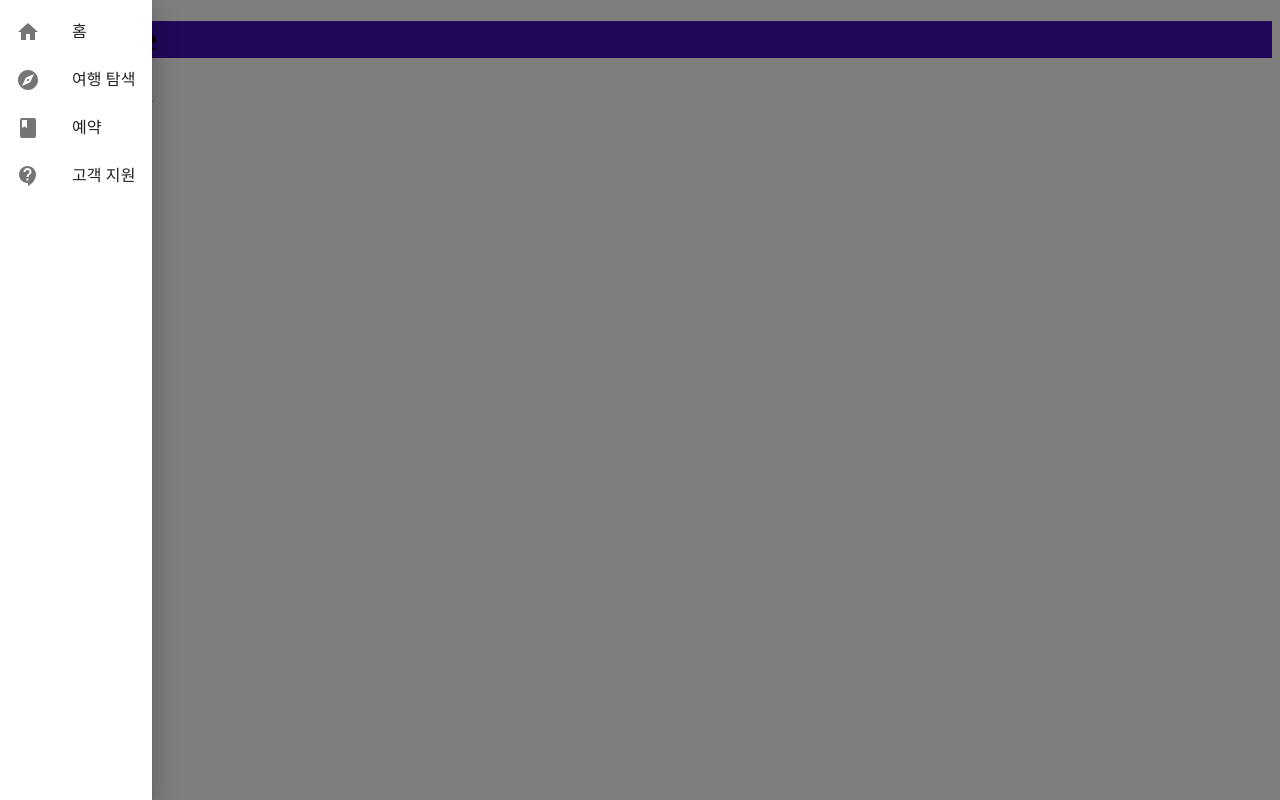
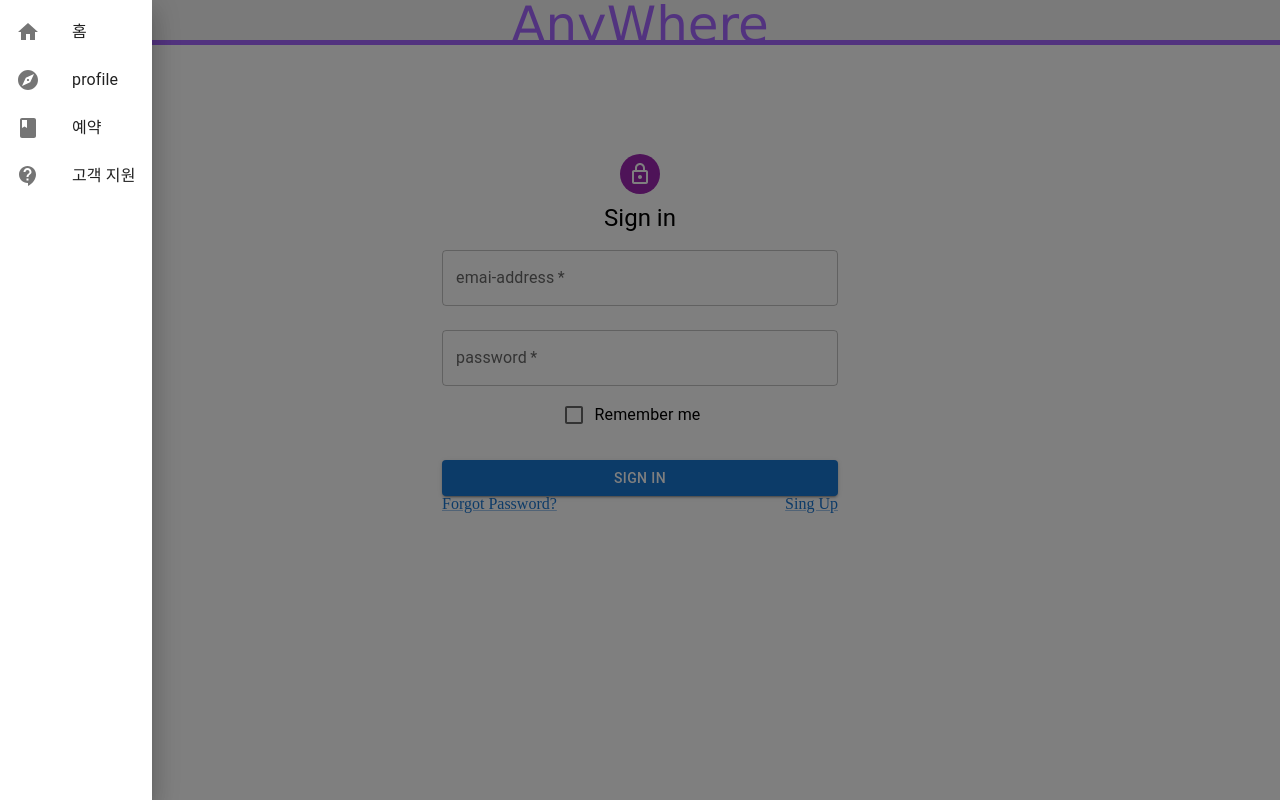
Before and after one commit to 95Donguk/Anywhere, a React (Create React App) app in the folder front/: page /login in a window 1280 px wide. Both pictures are taken after a click on the button "메뉴 열기". Built offline with nearby package versions, Linux system fonts and the light colour scheme.

Commit message:
add sign up

```diff
--- a/front/public/index.html
+++ b/front/public/index.html
@@ -24,7 +24,7 @@
       work correctly both with client-side routing and a non-root public URL.
       Learn how to configure a non-root public URL by running `npm run build`.
     -->
-    <title>React App</title>
+    <title>AnyWhere</title>
   </head>
   <body>
     <noscript>You need to enable JavaScript to run this app.</noscript>
--- a/front/src/Components/Login.js
+++ b/front/src/Components/Login.js
@@ -1,5 +1,69 @@
+import { LockOutlined } from "@mui/icons-material";
+import {
+  FormControlLabel,
+  TextField,
+  Checkbox,
+  Button,
+  Link,
+  Grid,
+  Typography,
+  Avatar,
+  Box,
+  Container
+} from "@mui/material";
 
 function Login(){
-    return <>Login</>
+    return <>
+     <Container component="main" maxWidth="xs">
+      <Box
+        sx={{
+          marginTop: 8,
+          display: "flex",
+          flexDirection: "column",
+          alignItems: "center"
+        }}
+      >
+        <Avatar sx={{ m: 1, bgcolor: "secondary.main" }}>
+          <LockOutlined />
+        </Avatar>
+        <Typography component="h1" variant="h5">
+          Sign in
+        </Typography>
+        <TextField
+          label="emai-address"
+          name="email"
+          autoComplete="email"
+          required
+          fullWidth
+          autoFocus
+          margin="normal"
+        />
+        <TextField
+          label="password"
+          type="password"
+          name="password"
+          autoComplete="current-password"
+          required
+          fullWidth
+          margin="normal"
+        />
+        <FormControlLabel
+          label="Remember me"
+          control={<Checkbox value="remember" color="primary" />}
+        />
+        <Button sx={{ mt: 3 }} fullWidth variant="contained" type="submit">
+          Sign in
+        </Button>
+        <Grid container>
+          <Grid item xs>
+            <Link> Forgot Password?</Link>
+          </Grid>
+          <Grid>
+            <Link>Sing Up</Link>
+          </Grid>
+        </Grid>
+      </Box>
+    </Container>
+    </>
 }
 export default Login;
--- /dev/null
+++ b/front/src/Components/NavBar.js
@@ -0,0 +1,54 @@
+import { useState } from "react";
+import {
+    Drawer,
+    List,
+    ListItem,
+    ListItemIcon,
+    ListItemText,
+    Button
+  } from '@mui/material';
+  import HomeIcon from '@mui/icons-material/Home';
+  import ExploreIcon from '@mui/icons-material/Explore';
+  import BookIcon from '@mui/icons-material/Book';
+  import ContactSupportIcon from '@mui/icons-material/ContactSupport';
+  import styled from "styled-components";
+import { Link } from "react-router-dom";
+
+  const menuItems = [
+    { text: '홈', icon: <HomeIcon />, link: '/' },
+    { text: 'profile', icon: <ExploreIcon />, link:'/sign_up' },
+    { text: '예약', icon: <BookIcon />, link: '/reservation' },
+    { text: '고객 지원', icon: <ContactSupportIcon />, link: '/support' },
+  ];
+
+function NavBar(){
+    const [open, setOpen] = useState(false);
+
+    const toggleDrawer = () => {
+      setOpen(!open);
+    };
+
+    return(
+        <>
+         <Drawer anchor="left" open={open} onClose={toggleDrawer}>
+        <List>
+          {menuItems.map((item) => (
+            <ListItem
+            component={Link}
+            button
+              key={item.text}
+              to={item.link}
+              onClick={toggleDrawer}
+            >
+              <ListItemIcon>{item.icon}</ListItemIcon>
+              <ListItemText primary={item.text} />
+            </ListItem>
+          ))}
+        </List>
+      </Drawer>
+
+      <Button onClick={toggleDrawer}>메뉴 열기</Button>
+        </>
+    )
+}
+export default NavBar;
--- a/front/src/Pages/Main.js
+++ b/front/src/Pages/Main.js
@@ -1,59 +1,27 @@
+import NavBar from "../Components/NavBar";
 import Routers from "../Routers/Routers";
 import styled from "styled-components";
-import { useState } from "react";
-import {
-    Drawer,
-    List,
-    ListItem,
-    ListItemIcon,
-    ListItemText,
-    Button
-  } from '@mui/material';
-  import HomeIcon from '@mui/icons-material/Home';
-  import ExploreIcon from '@mui/icons-material/Explore';
-  import BookIcon from '@mui/icons-material/Book';
-  import ContactSupportIcon from '@mui/icons-material/ContactSupport';
 
-const menuItems = [
-    { text: '홈', icon: <HomeIcon />, link: '/' },
-    { text: '여행 탐색', icon: <ExploreIcon />, link: '/explore' },
-    { text: '예약', icon: <BookIcon />, link: '/reservation' },
-    { text: '고객 지원', icon: <ContactSupportIcon />, link: '/support' },
-  ];
+
 
 const Title = styled.h1`
-    background-color:#4410b5 ;
+    color:#a566ff;
+    background-color: whitesmoke;
+    font-size: 50px;
+    text-align: center;
+    height: 5vh;
+    border-bottom: solid 5px #a566ff;
+    overflow: hidden;
+    font-family: Verdana, Tahoma, sans-serif;
 `;
 
 
 
 function Main(){
-    const [open, setOpen] = useState(false);
-
-    const toggleDrawer = () => {
-      setOpen(!open);
-    };
-
     return(
         <>
        <Title>AnyWhere</Title>
-       <Drawer anchor="left" open={open} onClose={toggleDrawer}>
-        <List>
-          {menuItems.map((item) => (
-            <ListItem
-              button
-              key={item.text}
-              to={item.link}
-              onClick={toggleDrawer}
-            >
-              <ListItemIcon>{item.icon}</ListItemIcon>
-              <ListItemText primary={item.text} />
-            </ListItem>
-          ))}
-        </List>
-      </Drawer>
-
-      <Button onClick={toggleDrawer}>메뉴 열기</Button>
+        <NavBar/>
         Main
         <Routers/>
         </>
--- a/front/src/index.js
+++ b/front/src/index.js
@@ -2,11 +2,59 @@ import React from 'react';
 import ReactDOM from 'react-dom/client';
 import App from './App';
 import {BrowserRouter} from "react-router-dom";
+import { createGlobalStyle } from 'styled-components';
+
+const GlobalStyle = createGlobalStyle`
+  html, body, div, span, applet, object, iframe,
+h1, h2, h3, h4, h5, h6, p, blockquote, pre,
+a, abbr, acronym, address, big, cite, code,
+del, dfn, em, img, ins, kbd, q, s, samp,
+small, strike, strong, sub, sup, tt, var,
+b, u, i, center,
+dl, dt, dd, ol, ul, li,
+fieldset, form, label, legend,
+table, caption, tbody, tfoot, thead, tr, th, td,
+article, aside, canvas, details, embed,
+figure, figcaption, footer, header, hgroup,
+menu, nav, output, ruby, section, summary,
+time, mark, audio, video {
+	margin: 0;
+	padding: 0;
+	border: 0;
+	font-size: 100%;
+	font: inherit;
+	vertical-align: baseline;
+}
+/* HTML5 display-role reset for older browsers */
+article, aside, details, figcaption, figure,
+footer, header, hgroup, menu, nav, section {
+	display: block;
+}
+body {
+	line-height: 1;
+}
+ol, ul {
+	list-style: none;
+}
+blockquote, q {
+	quotes: none;
+}
+blockquote:before, blockquote:after,
+q:before, q:after {
+	content: '';
+	content: none;
+}
+table {
+	border-collapse: collapse;
+	border-spacing: 0;
+}
+`;
 
 const root = ReactDOM.createRoot(document.getElementById('root'));
 root.render(
   <React.StrictMode>
-    <BrowserRouter>
+    <BrowserRouter basename={process.env.PUBLIC_URL}>
+    <GlobalStyle/>
     <App />
     </BrowserRouter>
   </React.StrictMode>
```
